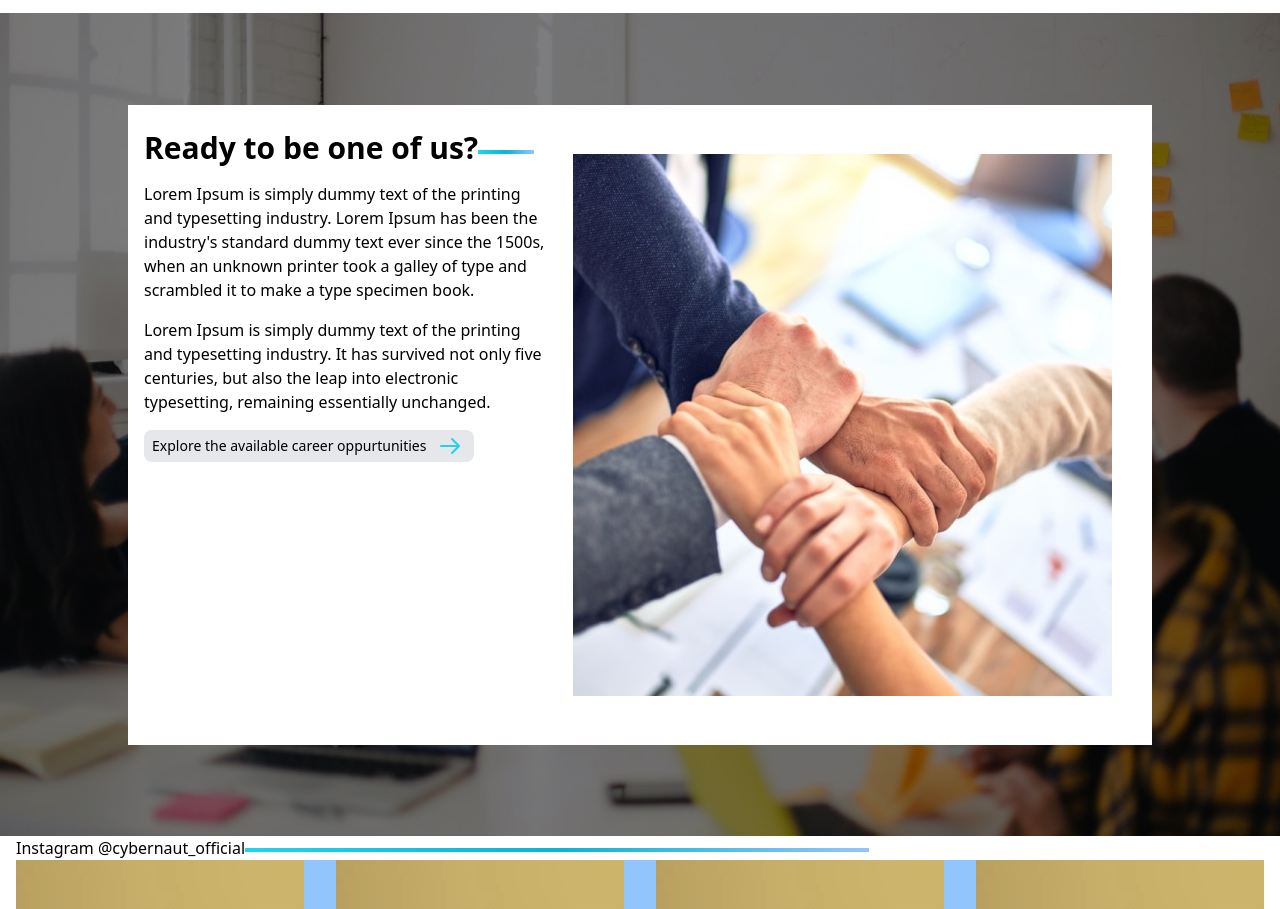
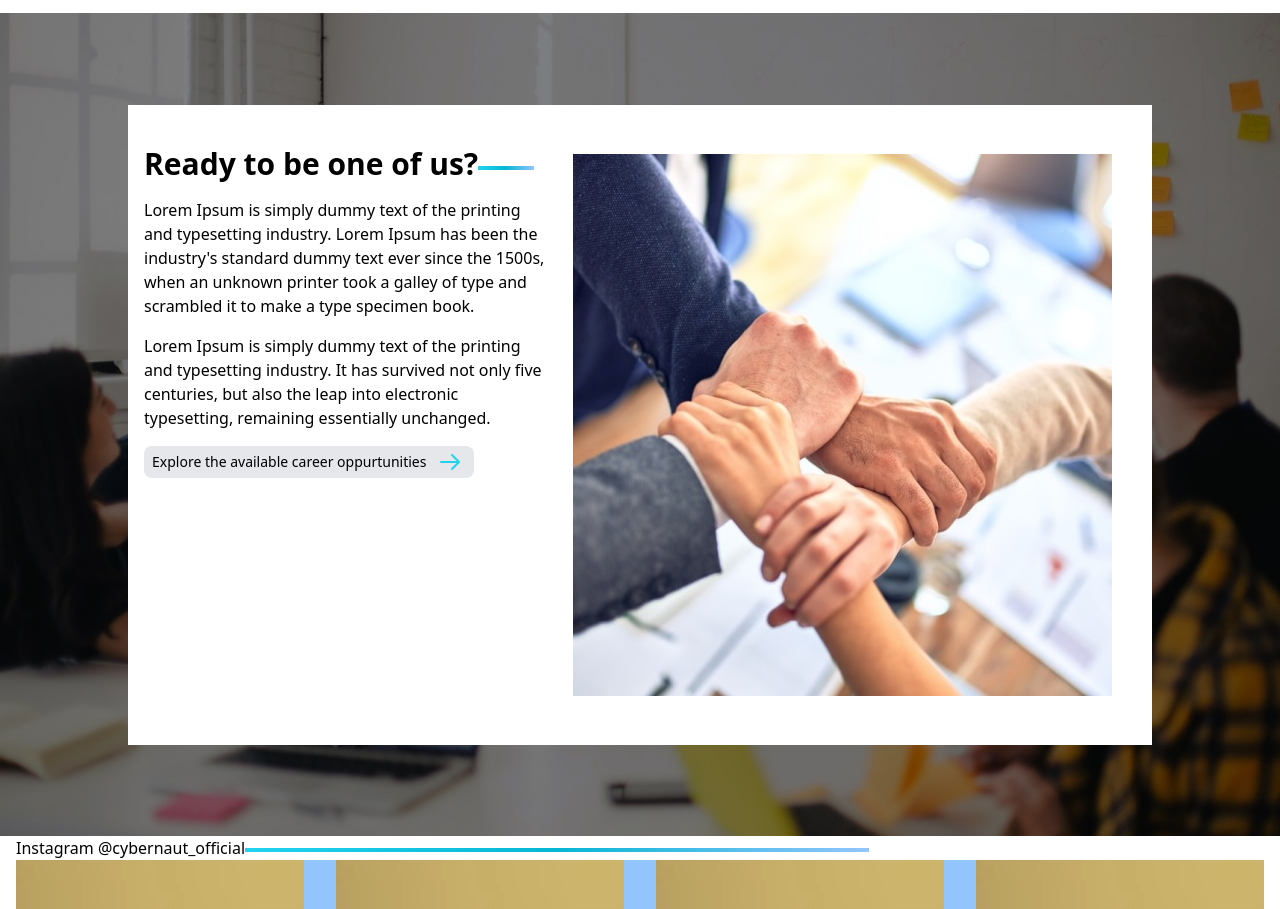
Before and after one commit to Gautham0718/Cybernaut-website, a Next.js app: page / in a window 1280 px wide. Shown: the part 3960-4869 px from the top of the page. Built offline with nearby package versions, Linux system fonts and the light colour scheme.

Commit message:
Update career.tsx

```diff
--- a/components/career.tsx
+++ b/components/career.tsx
@@ -11,9 +11,9 @@ const career = () => {
         </div>
         <div className="absolute flex h-[80%] w-[80%] justify-center align-middle items-center bg-white">
             <div className="flex flex-row mx-4 justify-between">
-                <div className=" align-middle ">
+                <div className=" align-middle items-center mt-4 ">
                     <div className="flex flex-row">
-                        <h1 className=" font-bold text-3xl">Ready to be one of us? </h1>
+                        <h1 className=" font-bold text-3xl">Ready to be one of us?   </h1>
                         <div className="flex flex-row mt-5 w-14 align-middle h-1 bg-gradient-to-r from-cyan-400 via-cyan-500 to-blue-300"></div>
                     </div>
                     <div className="mt-4">
```
